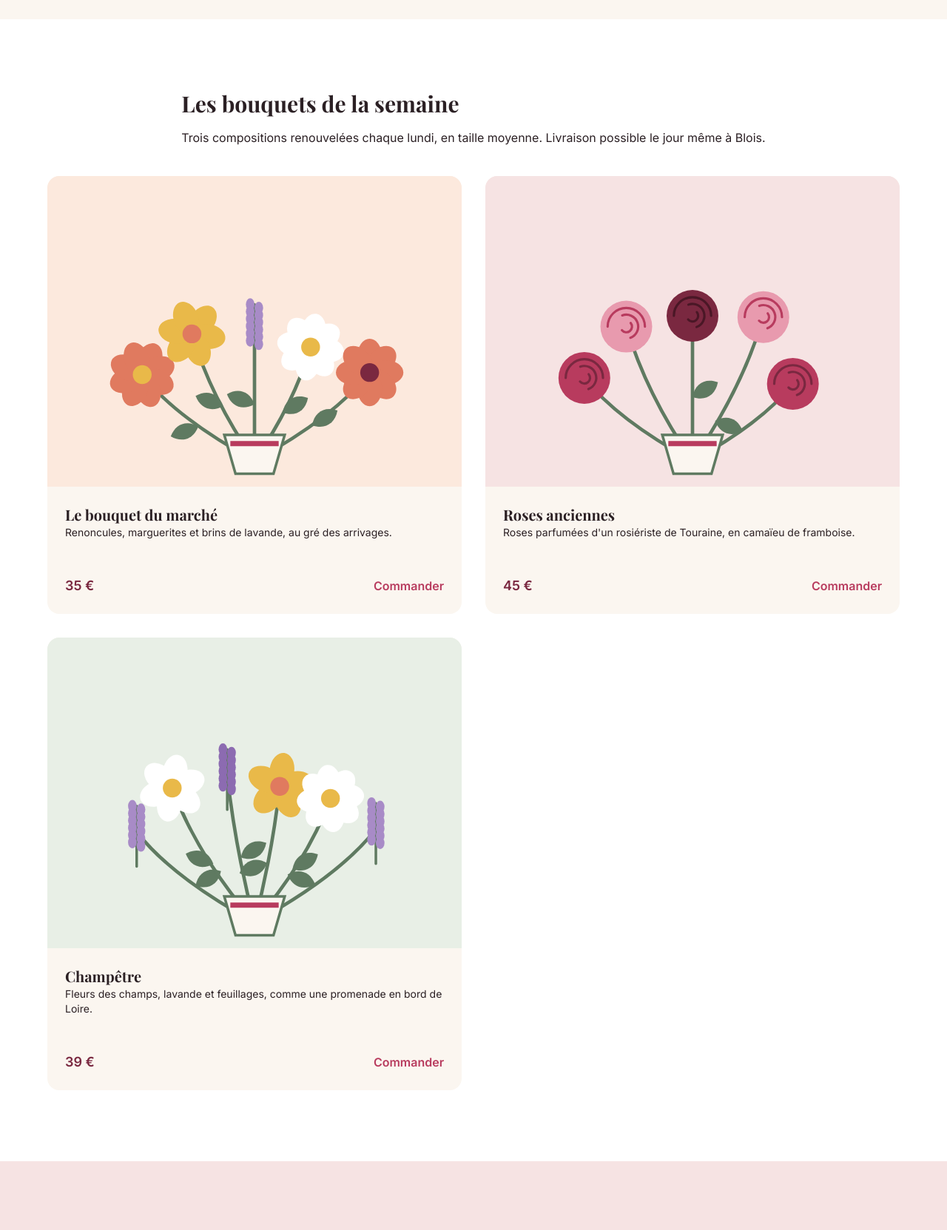
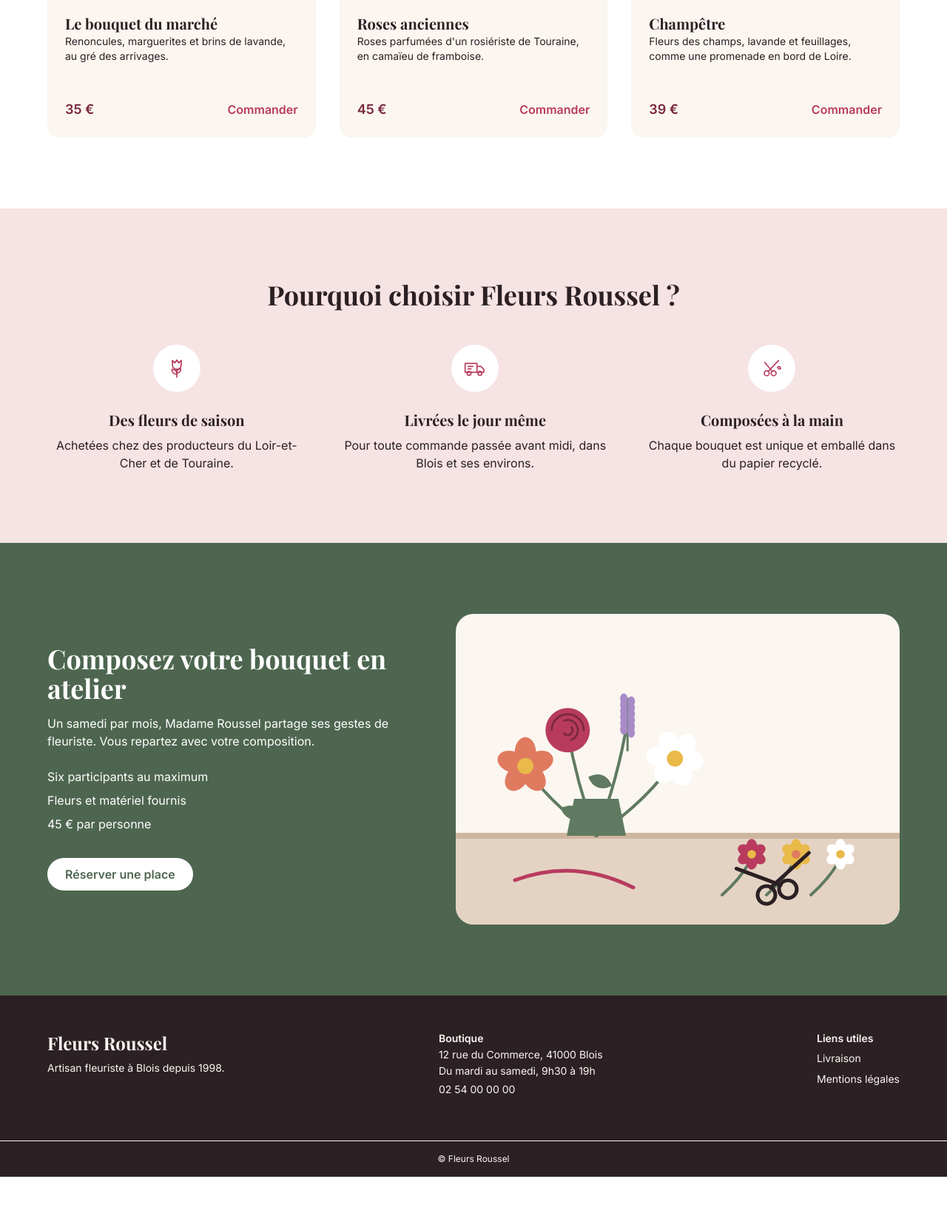
Before and after one commit to FelzDipsy/accueil-roussel, a website: page index.html in a window 1280 px wide. Shown: the part 1120-2783 px from the top of the page at 74% size. After the commit the page ends 2711 px from the top, so only its background shows below. Drawn offline with nearby package versions, Linux system fonts and the light colour scheme; a web font is replaced by a local one.

Commit message:
toutes les versions faites

```diff
--- a/index.html
+++ b/index.html
@@ -34,27 +34,31 @@
     </header>
 
     <main>
-        <section class="pb-16 px-4 bg-creme md:px-8 md:py-20 ">
+        <section class="pb-16 px-4 bg-creme  md:px-8 md:py-20 lg:flex lg:flex-row lg:gap-10 ">
+            <div class="max-w-6xl mx-auto lg:flex lg:flex-row lg:gap-10">
+                <div>
                     <div class="flex flex-col  max-w-6xl mx-auto ">
                         <p class="mt-8 mb-4 text-xs font-texte font-semibold text-sauge tracking-[10%]">ARTISAN FLEURISTE À BLOIS DEPUIS 1998</p>
-                <h1 class=" text-4xl font-titre font-bold text-encre ">Des fleurs de saison, composés à la main</h1>
+                        <h1 class=" text-4xl font-titre font-bold text-encre md:text-5xl lg:text-6xl ">Des fleurs de saison, composés à la main</h1>
                         <p class=" mt-6 mb-8 font-texte font-normal text-lg text-encre">Bouquets du marché, roses anciennes et compositions champêtres : chaque semaine, Madame Roussel choisit les plus belles fleurs des producteurs de la région </p>
                     </div>
-            <div class=" flex flex-col gap-4 max-w-6xl mx-auto sm:flex-row">
-                <a class="flex-1 text-base bg-framboise text-white py-3 px-27.875 rounded-full font-texte font-semibold text-center sm:mb-10" href="#">Voir les bouquets</a>
-                <a class="flex-1 mb-10 text-base text-encre py-3 px-27.875 rounded-full font-texte font-semibold border border-framboise text-center" href="#">Nos ateliers</a>
+                    <div class="w-full flex flex-col gap-4 max-w-6xl mx-auto sm:flex-row ">
+                        <a class=" text-base bg-framboise text-white py-3 px-27.875 rounded-full font-texte font-semibold text-center sm:flex-1 sm:mb-10 lg:flex-none lg:w-46" href="#">Voir les bouquets</a>
+                        <a class=" mb-10 text-base text-encre py-3 px-27.875 rounded-full font-texte font-semibold border border-framboise text-center sm:flex-1 lg:flex-none lg:w-36" href="#">Nos ateliers</a>
+                    </div>
                 </div>
                 <div class="max-w-6xl mx-auto ">
                     <img  class="rounded-3xl md:block mx-auto " src="images/bouquet-vase.svg" alt="bouquet">
                 </div>
+            </div>
         </section>
 
-        <section class="flex flex-col px-4 py-16 md:px-8 md:py-24">
-            <div class="max-w-6xl mx-auto ">
-                <h2 class="font-titre font-bold text-3xl text-encre">Les bouquets de la semaine</h2>
+        <section class="flex flex-col px-4 py-16 md:px-8 md:py-24 ">
+            <div class="w-full max-w-6xl mx-auto lg:flex lg:flex-col lg:items-start ">
+                <h2 class="font-titre font-bold text-3xl text-encre md:text-4xl ">Les bouquets de la semaine</h2>
                 <p class="text-encre font-texte font-normal text-base mt-4 mb-10">Trois compositions renouvelées chaque lundi, en taille moyenne. Livraison possible le jour même à Blois.</p>
             </div>
-            <div class="grid grid-cols-1 sm:grid-cols-2 gap-8 max-w-6xl mx-auto ">
+            <div class="grid grid-cols-1 sm:grid-cols-2 lg:grid-cols-3 gap-8 max-w-6xl mx-auto ">
                 <div class="bg-creme grid-cols-1 rounded-2xl">
                         <img class=" w-full rounded-t-2xl " src="images/bouquet-marche.svg" alt="bouquet 1">
                         <div class="p-6">
@@ -91,8 +95,8 @@
         </section>
         <section class=" flex flex-col  bg-petale px-4 py-16  md:px-8 md:py-24">
             <div class="max-w-6xl mx-auto">
-                <h2 class="flex justify-center font-titre font-bold text-3xl text-encre text-center">Pourquoi choisir Fleurs Roussel ?</h2>
-                <div class="flex flex-col gap-10 mt-12">
+                <h2 class="flex justify-center font-titre font-bold text-3xl text-encre text-center md:text-4xl">Pourquoi choisir Fleurs Roussel ?</h2>
+                <div class="flex flex-col gap-10 mt-12 lg:flex lg:flex-row">
                     <div class=" flex flex-col text-center justify-center items-center">
                         <img class="rounded-full bg-blanc p-4 size-16" src="images/icone-saison.svg" alt="icone saison">
                         <h3 class="font-titre font-bold text-xl text-encre mt-6 mb-2">Des fleurs de saison</h3>
@@ -111,11 +115,11 @@
                 </div>
             </div>
         </section>
-        <section class="bg-sauge px-4 py-16 md:px-8 md:py-24">
-            <div class="max-w-6xl mx-auto">
+        <section class="bg-sauge px-4 py-16 md:px-8 md:py-24 ">
+            <div class="max-w-6xl mx-auto lg:flex lg:flex-row-reverse gap-10">
                 <img class="rounded-3xl block mx-auto" src="images/atelier.svg" alt="atelier">
                 <div class="mt-10">
-                    <h2 class="font-titre font-bold text-3xl text-blanc">Composez votre bouquet en atelier</h2>
+                    <h2 class="font-titre font-bold text-3xl text-blanc md:text-4xl">Composez votre bouquet en atelier</h2>
                     <p class="font-texte font-normal text-base text-blanc pt-4 pb-6">Un samedi par mois, Madame Roussel partage ses gestes de fleuriste. Vous repartez avec votre composition.</p>
 
                         <div class="flex flex-col gap-2 mb-11">
@@ -130,18 +134,18 @@
         </section>
         <footer>
             <section class="bg-encre px-4 md:px-8 ">
-                <div class="max-w-6xl mx-auto">
-                    <div class="pt-12 mb-10 ">
+                <div class="max-w-6xl mx-auto lg:flex lg:flex-row lg:items-start lg:justify-between ">
+                    <div class="pt-12 mb-10 lg:py-12 ">
                         <h2 class="font-titre font-bold text-2xl text-creme">Fleurs Roussel</h2>
                         <p class="font-texte font-normal text-sm text-creme pt-2">Artisan fleuriste à Blois depuis 1998.</p>
                     </div>
-                    <ul class="flex flex-col gap-0.5 my-10">
+                    <ul class="flex flex-col gap-0.5 my-10 lg:my-0 lg:pt-12 pb-12">
                         <li class="font-texte font-semibold text-sm text-creme">Boutique</li>
                         <li class="font-texte font-normal text-sm text-creme">12 rue du Commerce, 41000 Blois</li>
                         <li class="font-texte font-normal text-sm text-creme">Du mardi au samedi, 9h30 à 19h</li>
                         <li><a href="tel:0254000000" class="font-texte font-normal text-sm text-creme">02 54 00 00 00</a></li>
                     </ul>
-                    <ul class="flex flex-col gap-1 pb-12">
+                    <ul class="flex flex-col gap-1 pb-12 lg:pb-12 lg:pt-12">
                         <li class="font-texte font-semibold text-sm text-creme">Liens utiles</li>
                         <li><a href="#" class="font-texte font-normal text-sm text-creme">Livraison</a></li>
                         <li><a href="#" class="font-texte font-normal text-sm text-creme">Mentions légales</a></li>
```
Also changed, not shown: dist/output.css. Lines whose indentation alone changed are shown as unchanged.
